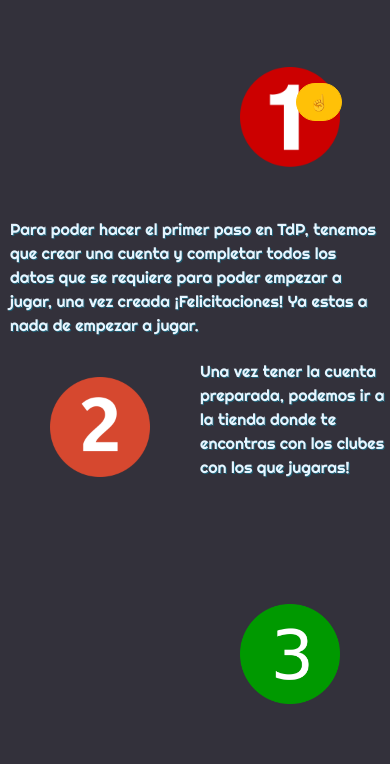
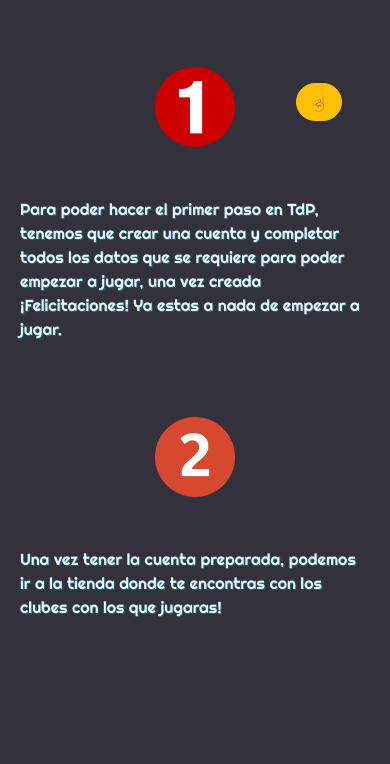
Before and after one commit to NicoVillamarin/ProyectoCoder, a website: page index.html in a window 390 px wide. Shown: the part 675-1439 px from the top of the page. Drawn offline with nearby package versions, Linux system fonts and the light colour scheme; a web font is replaced by a local one.

Commit message:
Agrege modificaciones en la pagina por la parte responsive

```diff
--- a/scss/_header.scss
+++ b/scss/_header.scss
@@ -23,6 +23,7 @@ header{
 
 .headerStore{
     width: 100%;
+    height: 600px;
     background-image: url(../img/pexels-gonzalo-acuña-10923063.jpg);
     background-size: cover;
     background-position-x: 50%;
--- a/scss/_quaries.scss
+++ b/scss/_quaries.scss
@@ -19,6 +19,7 @@
         header{
             background-size: cover;
             background-position-y: 0;
+            padding-bottom: 20px;
 
             .logo{
                 position: relative;
@@ -115,6 +116,7 @@
         header{
             background-position-x: 80%;
             background-position-y: 50%;
+            padding-bottom: 20px;
 
             img.logo{
                 width: 80%;
@@ -142,7 +144,19 @@
         }
         .pasoDos{
             display: block;
-            margin: 10px auto;
+            height: 300px;
+            margin: 10px;
+
+            .imgNumeros{
+                width: 80px;
+                display: block;
+                margin-left: auto;
+                margin-right: auto;
+            }
+            .textoDePasoUno{
+                width: auto;
+                margin: auto 10px;
+            }
         }
 
         /* Header paginas secundarias */
--- /dev/null
+++ b/scss/pagSecundarias/_index.scss
@@ -0,0 +1,66 @@
+main{
+    height: auto;
+    padding-top: 50px ;
+    background-color: #33313B;
+
+    display: flex;
+    grid-area: main;
+    flex-direction: column;
+
+    section{
+        h2{
+            font-family: $titulos_Principales;
+            color: $color_LetrasClaras;
+            margin-left: 30px;
+            font-size: 40px;
+        }
+        .pasoUnoTres{
+            display: flex;
+            flex-direction: row;
+            flex-wrap: wrap;
+            justify-content: right;
+            align-items: center;
+            height: 300px;
+            text-align: left;
+            margin: 20px auto auto auto;
+
+            .imgNumeros{
+                display: flex;
+                flex-direction: row;
+                justify-content: space-around;
+                width: 100px;
+                margin: 50px;
+            }
+            .textoDePasoUno{
+                font-family: $fuente_parrafos;
+                color: $color_LetrasClaras;
+                text-shadow: 1px 1px #1E5F74;
+                display:flex;
+                width: 440px;
+            }
+        }
+        .pasoDos{
+            display: flex;
+            flex-direction: row;
+            justify-content: left;
+            align-items: center;
+            margin: 10px auto;
+            text-align: left;
+
+            .imgNumeros{
+                display: flex;
+                flex-direction: row;
+                justify-content: space-around;
+                width: 100px;
+                margin: 50px;
+            }
+            .textoDePasoUno{
+                font-family: $fuente_parrafos;
+                color: $color_LetrasClaras;
+                text-shadow: 1px 1px #1E5F74;
+                display:flex;
+                width: 440px;
+            }
+        }
+    }
+}
--- a/scss/style.scss
+++ b/scss/style.scss
@@ -21,6 +21,7 @@ $color_LetrasLinks: rgb(252, 217, 18);
 }
 
 @import "header";
+@import "./pagSecundarias/index";
 @import "./pagSecundarias/game";
 @import "./pagSecundarias/tienda";
 @import "./pagSecundarias/pagNoticias";
@@ -32,80 +33,13 @@ body{
     /* pagina principal */
     .containerPropio{
         display: grid;
-        grid-template-columns: 1fr 2fr 1fr;
-        grid-template-rows: 2fr 3fr 1fr;
+        grid-template-columns: 1fr 1fr 1fr;
+        grid-template-rows: 1fr 3fr 1fr;
         grid-template-areas:
         "header header header"
         "main main main"
         "footer footer footer"
         ;
-
-        main{
-            height: auto;
-            padding-top: 50px ;
-            background-color: #33313B;
-
-            display: flex;
-            grid-area: main;
-            flex-direction: column;
-
-            section{
-                h2{
-                    font-family: $titulos_Principales;
-                    color: $color_LetrasClaras;
-                    margin-left: 30px;
-                    font-size: 40px;
-                }
-                .pasoUnoTres{
-                    display: flex;
-                    flex-direction: row;
-                    flex-wrap: wrap;
-                    justify-content: right;
-                    align-items: center;
-                    height: 300px;
-                    text-align: left;
-                    margin: 20px auto auto auto;
-
-                    .imgNumeros{
-                        display: flex;
-                        flex-direction: row;
-                        justify-content: space-around;
-                        width: 100px;
-                        margin: 50px;
-                    }
-                    .textoDePasoUno{
-                        font-family: $fuente_parrafos;
-                        color: $color_LetrasClaras;
-                        text-shadow: 1px 1px #1E5F74;
-                        display:flex;
-                        width: 440px;
-                    }
-                }
-                .pasoDos{
-                    display: flex;
-                    flex-direction: row;
-                    justify-content: left;
-                    align-items: center;
-                    margin: 10px auto;
-                    text-align: left;
-
-                    .imgNumeros{
-                        display: flex;
-                        flex-direction: row;
-                        justify-content: space-around;
-                        width: 100px;
-                        margin: 50px;
-                    }
-                    .textoDePasoUno{
-                        font-family: $fuente_parrafos;
-                        color: $color_LetrasClaras;
-                        text-shadow: 1px 1px #1E5F74;
-                        display:flex;
-                        width: 440px;
-                    }
-                }
-            }
-        }
     }
     @import "quaries";
 }
```
Also changed, not shown: css/style.css.
